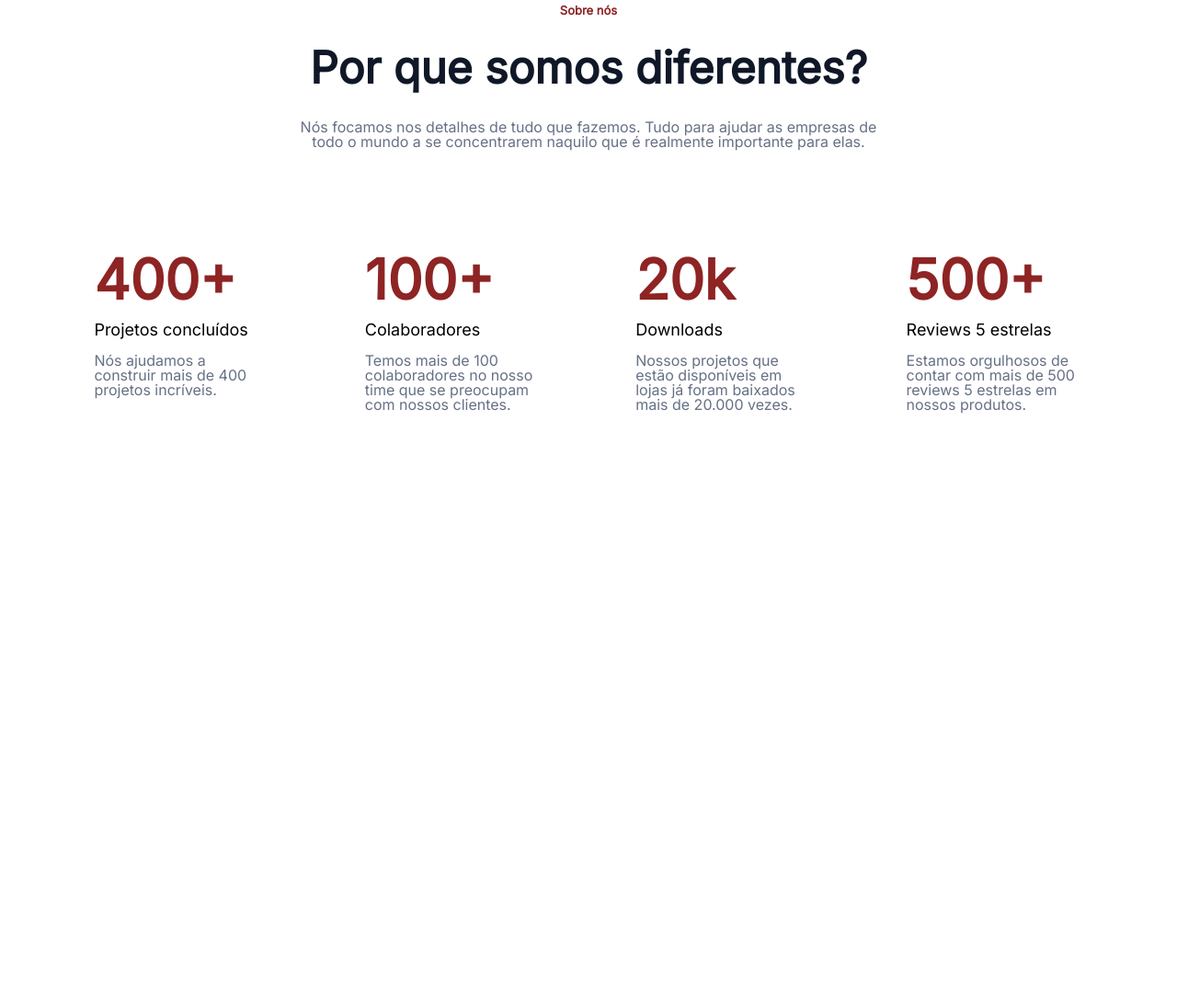
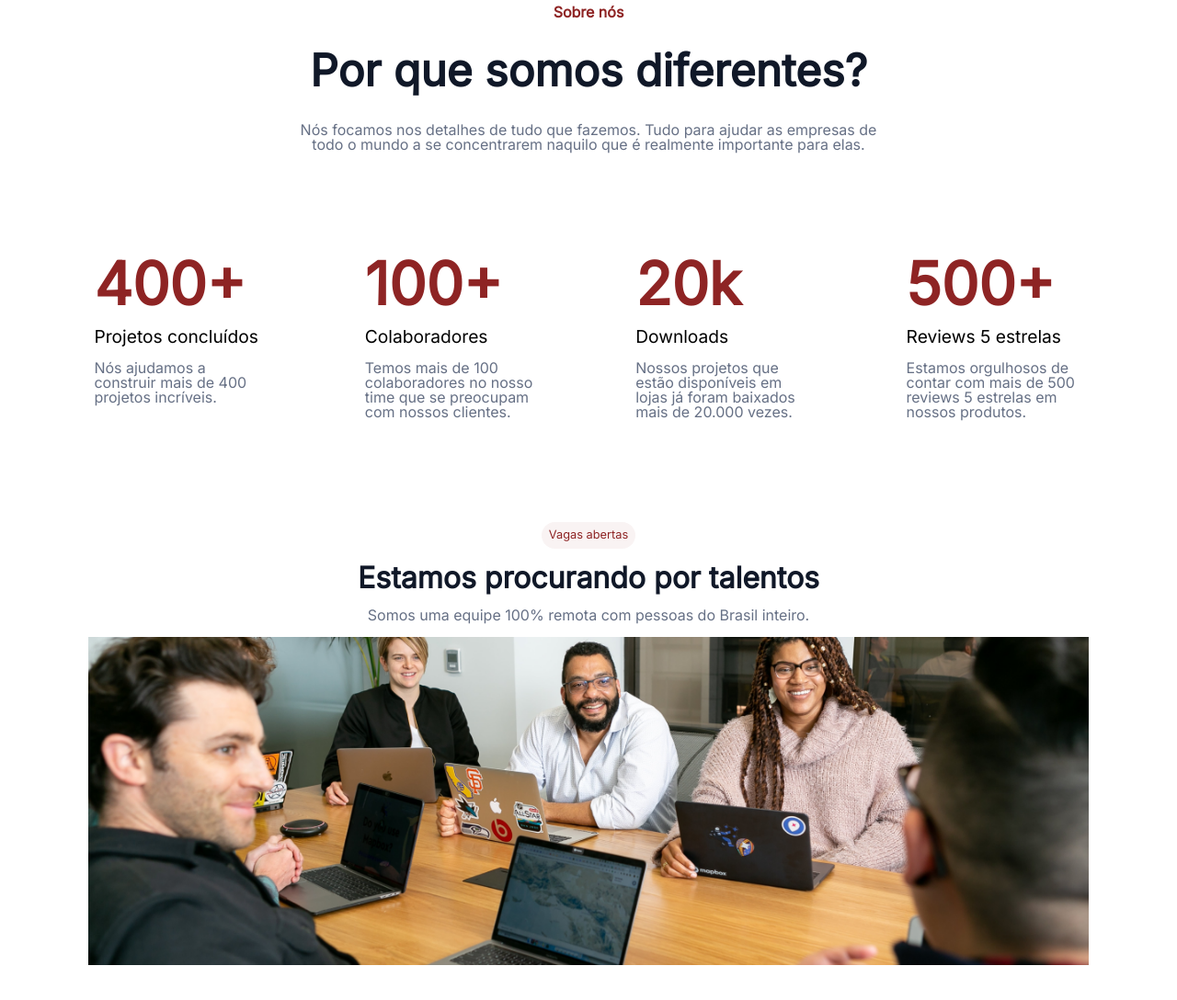
Before and after one commit to marcoslmplay/-7DaysOfCode, a plain HTML site: page index.html in a window 1280 px wide. Shown: the part 180-1268 px from the top of the page at 92% size. Before the commit the page ends 800 px from the top, so only its background shows below. Drawn offline with Linux system fonts and the light colour scheme.

Commit message:
Add files via upload

```diff
--- a/index.html
+++ b/index.html
@@ -50,5 +50,11 @@
         		<p>Estamos orgulhosos de contar com mais de 500 reviews 5 estrelas em nossos produtos.</p>
         	</div>
 		</section>
+		<section class="vagas">
+			<span>Vagas abertas</span>
+			<h2>Estamos procurando por talentos</h2>
+			<p>Somos uma equipe 100% remota com pessoas do Brasil inteiro.</p>
+			<img src="vagas.png" alt="Imagem com pessoas tabalhando">
+		</section>
 	</body>
 </html>
--- a/style.css
+++ b/style.css
@@ -52,25 +52,24 @@ header {
 	display: flex;
 	flex-direction: column;
 	padding: 7rem;
+	gap: 2rem;
 }
 
 header span {
 	color: var(--main-color);
-	font-size: small;
+	font-size: 1rem;
 	font-weight: bold;
 }
 
 header h1 {
 	color: #101828;
-	font-size: 48px;
+	font-size: 3rem;
 	font-weight: 600;
-	margin-top: 2rem;
 	text-align: center;
 }
 
 header p{
 	color: var(--text-color);
-	margin-top: 2rem;
 	text-align: center;
 	width: 50vw;
 }
@@ -86,20 +85,54 @@ header p{
 
 .metricas h2 {
 	color: var(--main-color);
-	font-size: 60px;
+	font-size: 4rem;
 	font-weight: 600;
 }
 
 .metricas h3 {
 	color: black;
 	font-weight: 500;
-	font-size: 18px;
+	font-size: 1.2rem;
 	margin-top: 1rem;
 }
 
 .metricas p {
 	color: var(--text-color);
 	font-weight: 400;
-	font-size: 16px;
+	font-size: 1rem;
 	margin-top: 1rem;
 }
+
+.vagas {
+	align-items: center;
+	display: flex;
+	flex-direction: column;
+	padding: 7rem;
+	gap: 1rem;
+}
+
+.vagas span {
+	padding: 0.5rem;
+	color: var(--main-color);
+	border-radius: 5rem;
+	background-color: rgba(142, 36, 36, 0.05);
+	font-size: 0.8rem;
+	font-weight: 500;
+}
+
+.vagas h2 {
+	color: #101828;
+	font-size: 2rem;
+	font-weight: 600;
+	text-align: center;
+}
+
+.vagas p{
+	color: var(--text-color);
+	text-align: center;
+	width: 50vw;
+}
+
+.vagas img{
+	width: 85vw;
+}
```
Also changed, not shown: vagas.png (added).
